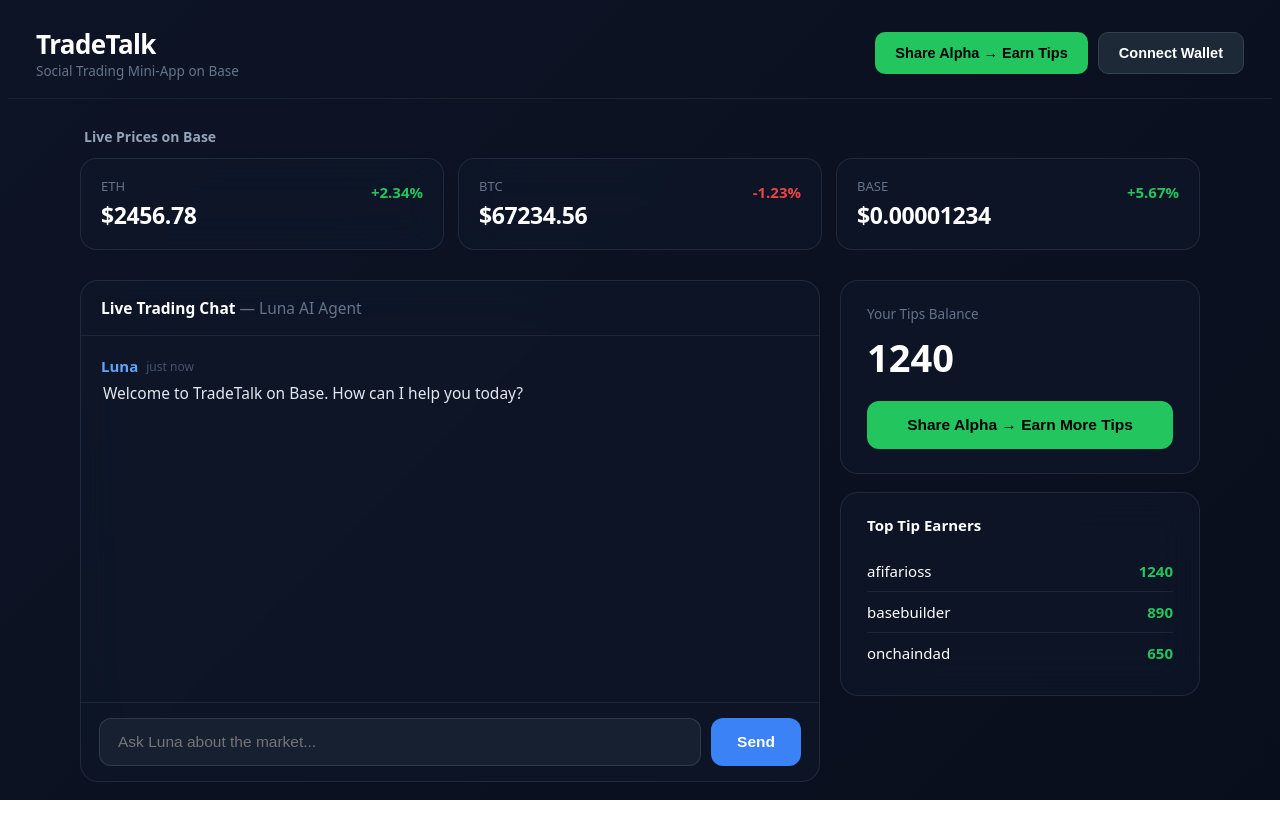
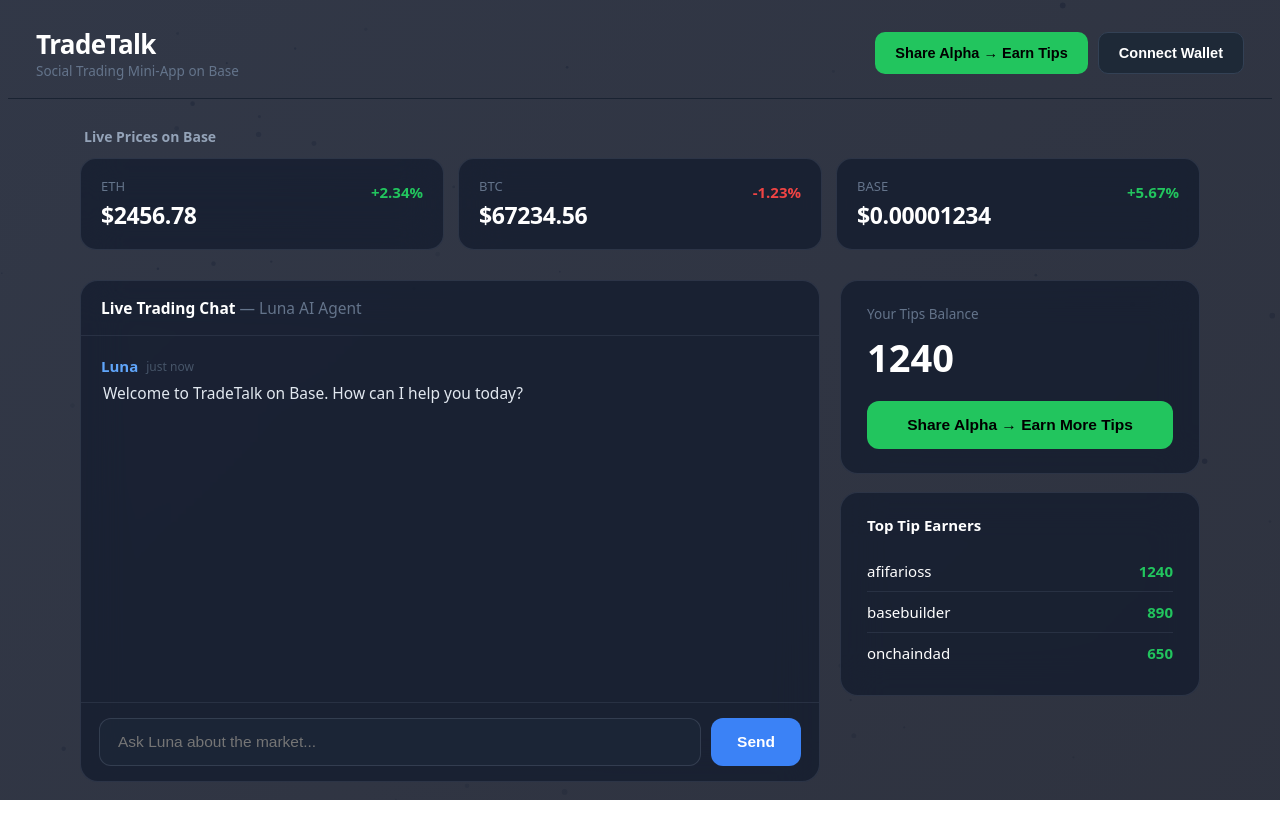
Before and after one commit to afifarioss/Tradetalk-, a React (Vite) app: page / in a window 1280 px wide. Built offline with nearby package versions, Linux system fonts and the light colour scheme.

Commit message:
Update TradeTalk.jsx
Add Canvas particle background + glassmorphism UI

```diff
--- a/src/TradeTalk.jsx
+++ b/src/TradeTalk.jsx
@@ -1,4 +1,4 @@
-import React, { useState, useEffect } from 'react';
+import React, { useState, useEffect, useRef } from 'react';
 
 export default function TradeTalk() {
   const [prices, setPrices] = useState({
@@ -14,6 +14,10 @@ export default function TradeTalk() {
   const [walletConnected, setWalletConnected] = useState(false);
   const [tips, setTips] = useState(1240);
   const [isMobile, setIsMobile] = useState(false);
+
+  const canvasRef = useRef(null);
+  const particlesRef = useRef([]);
+  const animationRef = useRef(null);
 
   // Mobile detection
   useEffect(() => {
@@ -34,6 +38,91 @@ export default function TradeTalk() {
     }, 6800);
     return () => clearInterval(interval);
   }, []);
+
+  // Canvas Particle System
+  useEffect(() => {
+    const canvas = canvasRef.current;
+    if (!canvas) return;
+
+    const ctx = canvas.getContext('2d', { alpha: true });
+    let particles = particlesRef.current;
+
+    const resizeCanvas = () => {
+      canvas.width = window.innerWidth;
+      canvas.height = window.innerHeight;
+    };
+    resizeCanvas();
+    window.addEventListener('resize', resizeCanvas);
+
+    // Create particles
+    const createParticles = () => {
+      particles.length = 0;
+      const count = isMobile ? 45 : 70;
+      for (let i = 0; i < count; i++) {
+        particles.push({
+          x: Math.random() * canvas.width,
+          y: Math.random() * canvas.height,
+          vx: (Math.random() - 0.5) * 0.25,
+          vy: (Math.random() - 0.5) * 0.25,
+          size: Math.random() * 2.2 + 0.8,
+          opacity: Math.random() * 0.5 + 0.25
+        });
+      }
+    };
+    createParticles();
+
+    const draw = () => {
+      ctx.clearRect(0, 0, canvas.width, canvas.height);
+
+      // Draw particles
+      ctx.fillStyle = '#94a3b8';
+      for (let p of particles) {
+        ctx.globalAlpha = p.opacity;
+        ctx.beginPath();
+        ctx.arc(p.x, p.y, p.size, 0, Math.PI * 2);
+        ctx.fill();
+
+        // Update position
+        p.x += p.vx;
+        p.y += p.vy;
+
+        // Wrap around edges
+        if (p.x < 0) p.x = canvas.width;
+        if (p.x > canvas.width) p.x = 0;
+        if (p.y < 0) p.y = canvas.height;
+        if (p.y > canvas.height) p.y = 0;
+      }
+
+      // Draw faint connection lines
+      ctx.strokeStyle = 'rgba(148, 163, 184, 0.12)';
+      ctx.lineWidth = 0.8;
+      for (let i = 0; i < particles.length; i++) {
+        for (let j = i + 1; j < particles.length; j++) {
+          const dx = particles[i].x - particles[j].x;
+          const dy = particles[i].y - particles[j].y;
+          const dist = Math.sqrt(dx * dx + dy * dy);
+
+          if (dist < 140) {
+            ctx.globalAlpha = (1 - dist / 140) * 0.35;
+            ctx.beginPath();
+            ctx.moveTo(particles[i].x, particles[i].y);
+            ctx.lineTo(particles[j].x, particles[j].y);
+            ctx.stroke();
+          }
+        }
+      }
+
+      ctx.globalAlpha = 1;
+      animationRef.current = requestAnimationFrame(draw);
+    };
+
+    draw();
+
+    return () => {
+      window.removeEventListener('resize', resizeCanvas);
+      if (animationRef.current) cancelAnimationFrame(animationRef.current);
+    };
+  }, [isMobile]);
 
   const handleSend = () => {
     if (!input.trim()) return;
@@ -56,7 +145,6 @@ export default function TradeTalk() {
     alert("Wallet connected successfully! (Demo mode)");
   };
 
-  // Glassmorphism style
   const glassStyle = {
     background: "rgba(15, 23, 42, 0.65)",
     backdropFilter: "blur(20px)",
@@ -73,20 +161,32 @@ export default function TradeTalk() {
       overflow: "hidden"
     }}>
 
-      {/* Animated Gradient Background */}
+      {/* Canvas Particles Background */}
+      <canvas
+        ref={canvasRef}
+        style={{
+          position: "fixed",
+          top: 0,
+          left: 0,
+          zIndex: 0,
+          pointerEvents: "none"
+        }}
+      />
+
+      {/* Animated Gradient Overlay */}
       <div style={{
         position: "fixed",
         top: 0,
         left: 0,
         width: "100%",
         height: "100%",
-        zIndex: -1,
+        zIndex: 0,
         background: "linear-gradient(-45deg, #05070f, #0a0f1e, #0f172a, #1e1135)",
         backgroundSize: "400% 400%",
-        animation: "gradientShift 28s ease infinite"
+        animation: "gradientShift 32s ease infinite",
+        opacity: 0.85
       }} />
 
-      {/* Keyframes for animation */}
       <style>{`
         @keyframes gradientShift {
           0% { background-position: 0% 50%; }
@@ -105,7 +205,7 @@ export default function TradeTalk() {
         alignItems: isMobile ? "flex-start" : "center",
         gap: "14px",
         position: "relative",
-        zIndex: 1
+        zIndex: 2
       }}>
         <div>
           <h1 style={{ margin: 0, fontSize: "26px", fontWeight: "700", letterSpacing: "-0.6px" }}>TradeTalk</h1>
@@ -159,7 +259,7 @@ export default function TradeTalk() {
         maxWidth: "1120px",
         margin: "0 auto",
         position: "relative",
-        zIndex: 1
+        zIndex: 2
       }}>
 
         {/* Live Prices */}
@@ -213,7 +313,7 @@ export default function TradeTalk() {
           alignItems: "flex-start"
         }}>
 
-          {/* Chat Panel (Glass) */}
+          {/* Chat Panel */}
           <div style={{
             flex: 1,
             ...glassStyle,
@@ -304,7 +404,7 @@ export default function TradeTalk() {
             </div>
           </div>
 
-          {/* Sidebar (Glass Cards) */}
+          {/* Sidebar */}
           <div style={{
             width: isMobile ? "100%" : "360px",
             display: "flex",
@@ -312,7 +412,7 @@ export default function TradeTalk() {
             gap: "18px"
           }}>
 
-            {/* Tips Balance (Glass) */}
+            {/* Tips Balance */}
             <div style={{
               ...glassStyle,
               borderRadius: "18px",
@@ -341,7 +441,7 @@ export default function TradeTalk() {
               </button>
             </div>
 
-            {/* Leaderboard (Glass) */}
+            {/* Leaderboard */}
             <div style={{
               ...glassStyle,
               borderRadius: "18px",
```
